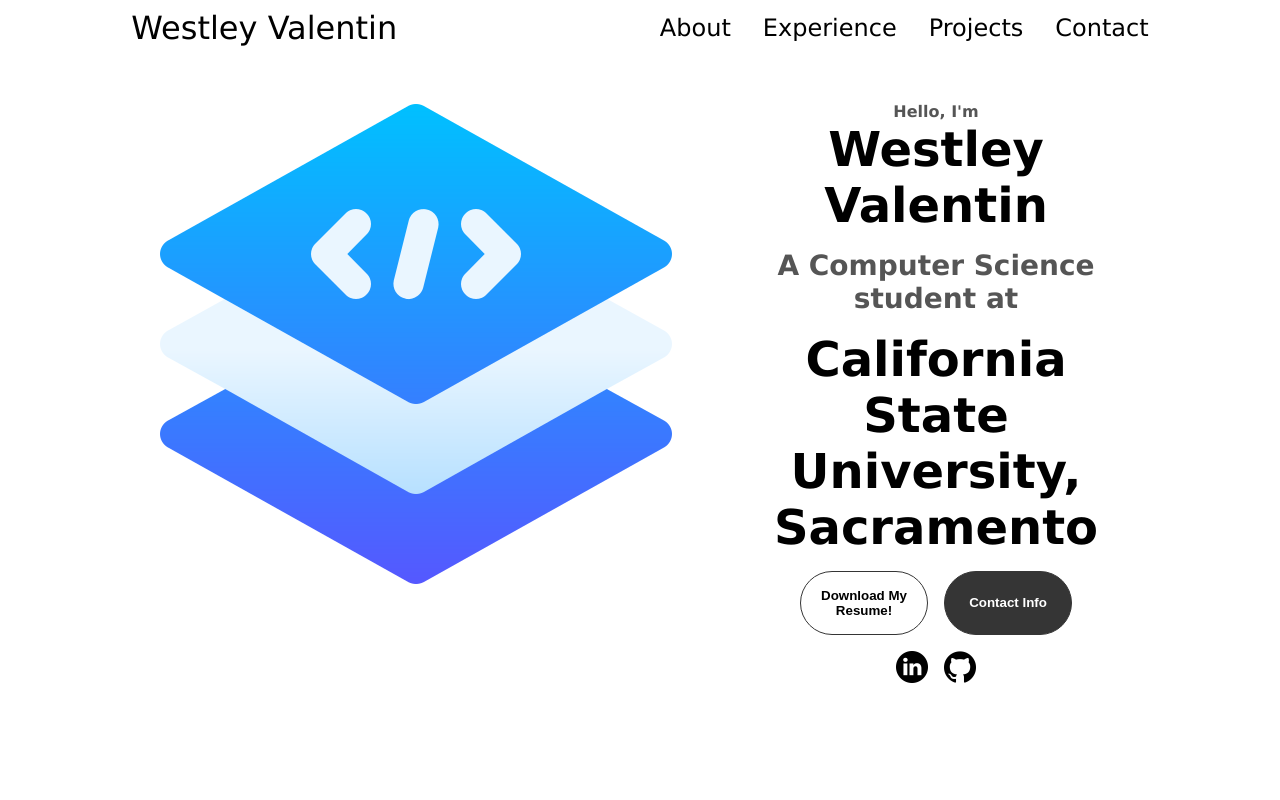
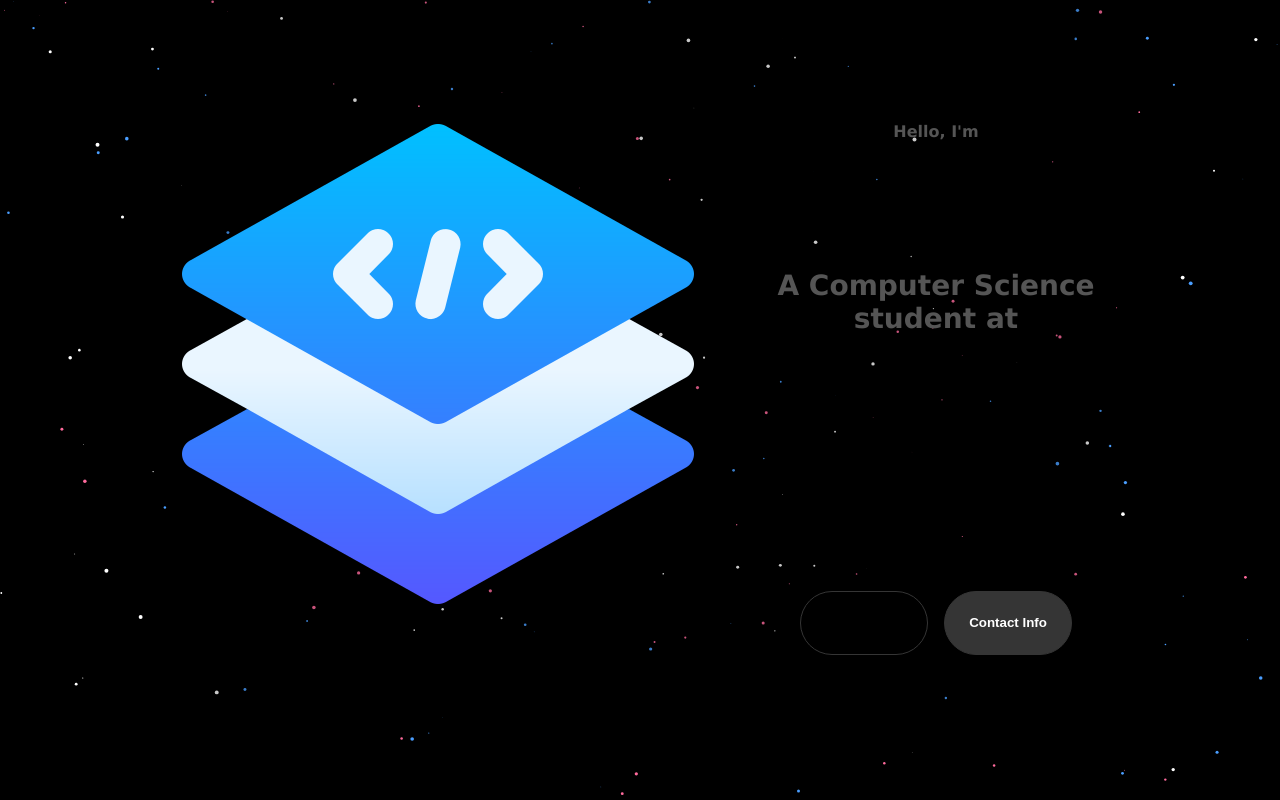
Before and after one commit to wesbruh/Portfolio, a plain HTML site: page index.html in a window 1280 px wide. Drawn offline with Linux system fonts and the light colour scheme.

Commit message:
starry background (work in progress)

```diff
--- a/index.html
+++ b/index.html
@@ -10,6 +10,52 @@
         <link rel="stylesheet" href="mediaqueries.css">
     </head>
     <body>
+        <canvas id="starfield"></canvas>
+        <script>
+            const canvas = document.getElementById('starfield');
+            const ctx = canvas.getContext('2d');
+
+            // Set canvas size
+            canvas.width = window.innerWidth;
+            canvas.height = window.innerHeight;
+
+            // Your color choices
+            const colors = ['#ffffff', '#4a9eff', '#ff6b9d'];
+
+            // Create star data
+            const stars = [];
+            for (let i = 0; i < 200; i++) {
+              stars.push({
+                x: Math.random() * canvas.width,
+                y: Math.random() * canvas.height,
+                radius: Math.random() * 2,
+                colorIndex: Math.floor(Math.random() * colors.length)
+              });
+            }
+
+            // Draw function
+            function draw() {
+              ctx.fillStyle = 'black';
+              ctx.fillRect(0, 0, canvas.width, canvas.height);
+
+              stars.forEach(star => {
+                ctx.fillStyle = colors[star.colorIndex];
+                ctx.beginPath();
+                ctx.arc(star.x, star.y, star.radius, 0, Math.PI * 2);
+                ctx.fill();
+              });
+            }
+
+            draw();
+
+            // Resize handler
+            window.addEventListener('resize', () => {
+              canvas.width = window.innerWidth;
+              canvas.height = window.innerHeight;
+              draw();
+            });
+          </script>
+        <div class="main-content">
         <nav id="desktop-nav">
             <div class="logo"> Westley Valentin</div>
             <div>
@@ -68,5 +114,6 @@
             </div>
         </section>
         <script src="script.js"></script>
+    </div>
     </body>
 </html>
--- a/style.css
+++ b/style.css
@@ -254,3 +254,21 @@ section {
 .btn-container {
     gap: 1rem;
 }
+
+#starfield {
+    position: fixed;
+    top: 0;
+    left: 0;
+    width: 100vw;
+    height: 100vh;
+    background-color: black;
+    z-index: -1; /* Keeps it behind everything */
+}
+
+.main-content {
+    position: relative;
+    max-width: 900px;
+    margin: 0 auto;
+    padding: 20px;
+    background-color: rgba(0, 0, 0, 0.215); /* Optional: semi-transparent bg for readability */
+}
```
